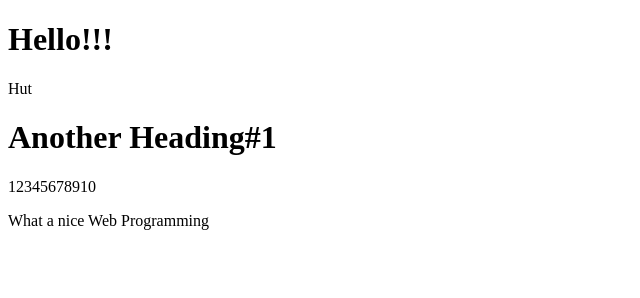
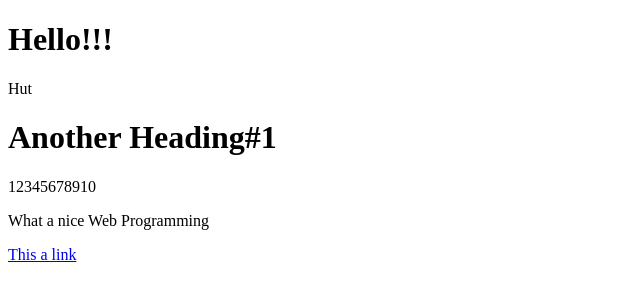
Before and after one commit to Raksamon/cpe207-web1, a plain HTML site: page index.html in a window 1280 px wide. Shown: the full height of the page, 0-640 px from the left. Drawn offline with Linux system fonts and the light colour scheme.

Commit message:
add link

```diff
--- a/index.html
+++ b/index.html
@@ -13,6 +13,7 @@
 
     <div id="output"></div>
     <p>What a nice Web Programming </p>
+    <a href = " https://raksamon.github.io/cpe207-web1/">This a link</a>
 
     <script src="main.js" ></script>
 </body>
```
